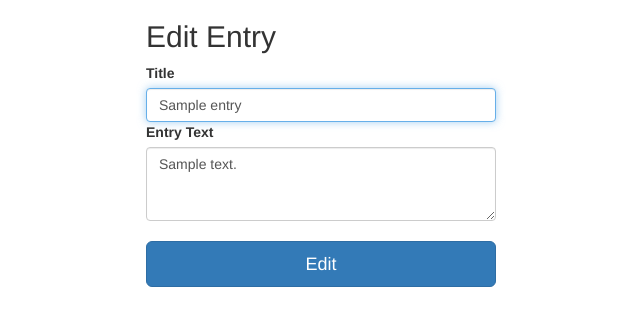
After one commit to cezbil/brave, a PHP site: page /edit.php?edit_id=1 in a window 1280 px wide. The commit adds this page. Shown: the top 326 px of the page, without its empty margins (319-959 px from the left). Run offline with PHP 8.4, Linux system fonts and the light colour scheme; the visitor is signed in with stand-in values (Sample User, id 1); tables that the repository leaves empty or names only in its code hold one stand-in row (values such as "Sample post").

Commit message:
update functionality added

```diff
--- a/Entry.php
+++ b/Entry.php
@@ -26,7 +26,7 @@ class Entry
             return true;
         } catch (PDOException $e){
             echo $e->getMessage();
-
+            return false;
         }
 
     }
@@ -54,5 +54,36 @@ class Entry
 
 
     }
+    public function getEntry($id){
+        $statement =  $this->conn->prepare(
+            '
+                        SELECT * FROM entries WHERE id=:id
+');
+        $statement->execute(array(
+            "id" => $id
+        ));
+        return $statement->fetchAll();
 
+
+    }
+
+    public function update($id, $title, $entry_text){
+
+        try {
+            $statement = $this->conn->prepare("
+UPDATE entries SET title=:title,
+entry_text=:entry_text
+WHERE id=:id ");
+            $statement->execute(array(
+                "title" => $title ,
+                "entry_text" => $entry_text,
+                "id" => $id
+            ));
+            return true;
+        } catch (PDOException $e){
+            echo $e->getMessage();
+            return false;
+        }
+
+    }
 }
--- a/User.php
+++ b/User.php
@@ -52,7 +52,7 @@ class User
                 }
             }
         } catch (PDOException $e){
-
+            echo $e->getMessage();
         }
 
 
--- /dev/null
+++ b/edit.php
@@ -0,0 +1,56 @@
+<?php
+include_once 'dbConfig.php';
+include_once 'User.php';
+include_once 'Entry.php';
+
+$conn = new dbConfig();
+$user = new User($conn->getConn());
+$entry = new Entry($conn->getConn());
+$id = $_GET['edit_id'];
+$en = $entry->getEntry($id);
+if(!isset($_SESSION['user']))
+{
+    $user->redirect('index.php');
+}
+if(isset($_POST['btn-edit']))
+{
+    $title = $_POST['title'];
+    $text = $_POST['text'];
+    $ownerId = $_SESSION['user'];
+
+    if($entry->update($id,$title,$text))
+    {
+        $user->redirect('index.php');
+    }
+    else
+    {
+        echo "You Have Entered Wrong details!";
+    }
+}
+
+?>
+
+
+<?php include_once 'header.php'; ?>
+<?php foreach ($en as $row) {
+?>
+
+
+<div class="container">
+    <div class="col-sm-4 col-sm-offset-4">
+        <form id="editEntry" method="post">
+            <h2 >Edit Entry</h2>
+            <label for="inputTitle">Title</label>
+            <input name="title" type="text" id="inputTitle" class="form-control" placeholder="Title" value="<?php echo $row['title'];?>" required autofocus>
+            <label for="inputText">Entry Text</label>
+            <textarea class="form-control" name="text" form="editEntry" rows="3">
+<?php echo $row['entry_text'];}?>
+            </textarea>
+
+            <br>
+            <button name="btn-edit" class="btn btn-lg btn-primary btn-block" type="submit">Edit</button>
+        </form>
+    </div>
+</div>
+
+<?php include_once 'footer.php'; ?>
--- a/login.php
+++ b/login.php
@@ -42,6 +42,6 @@ if(isset($_POST['btn-login']))
         <button name="btn-login" class="btn btn-lg btn-primary btn-block" type="submit">Sign in</button>
     </form>
     </div>
-</div> <!-- /container -->
+</div>
 
 <?php include_once 'footer.php'; ?>
```
Also changed, not shown: index.php (+13 -4 lines).
